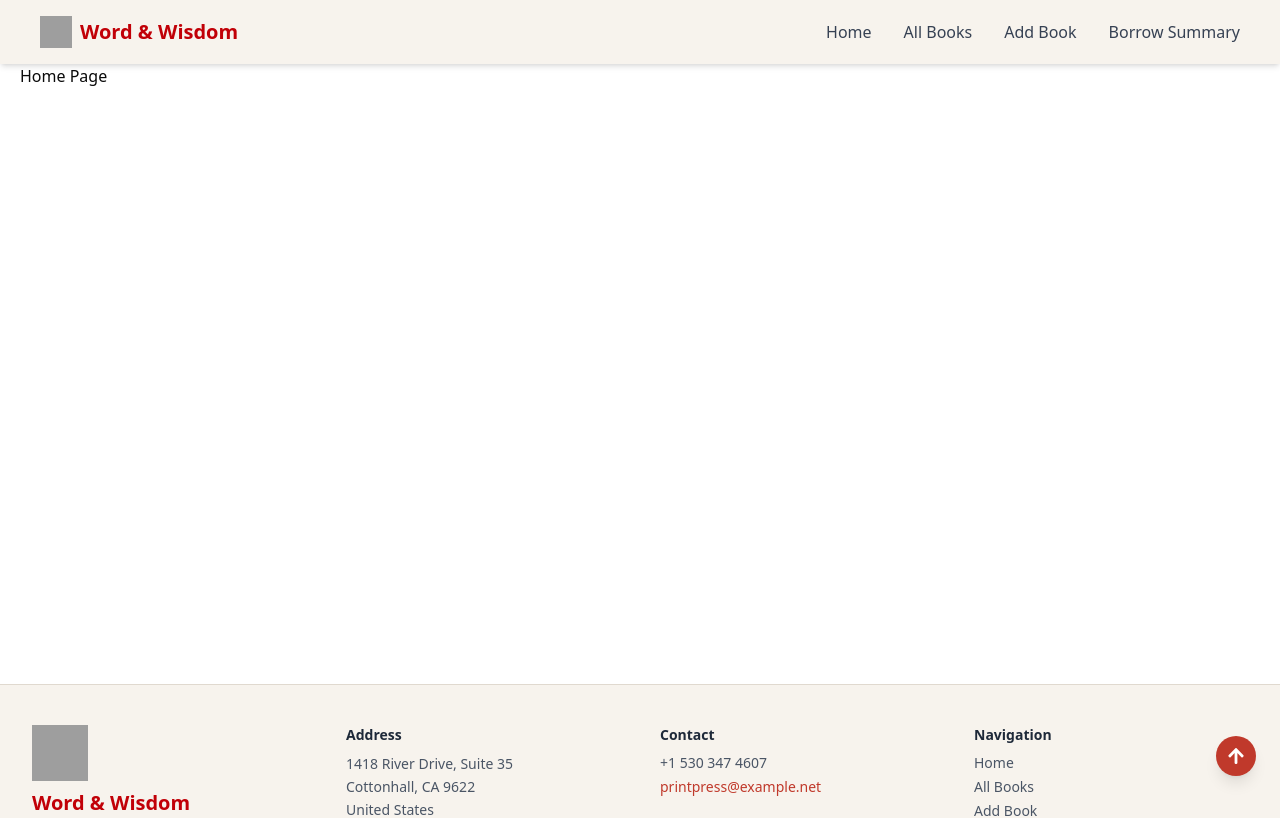
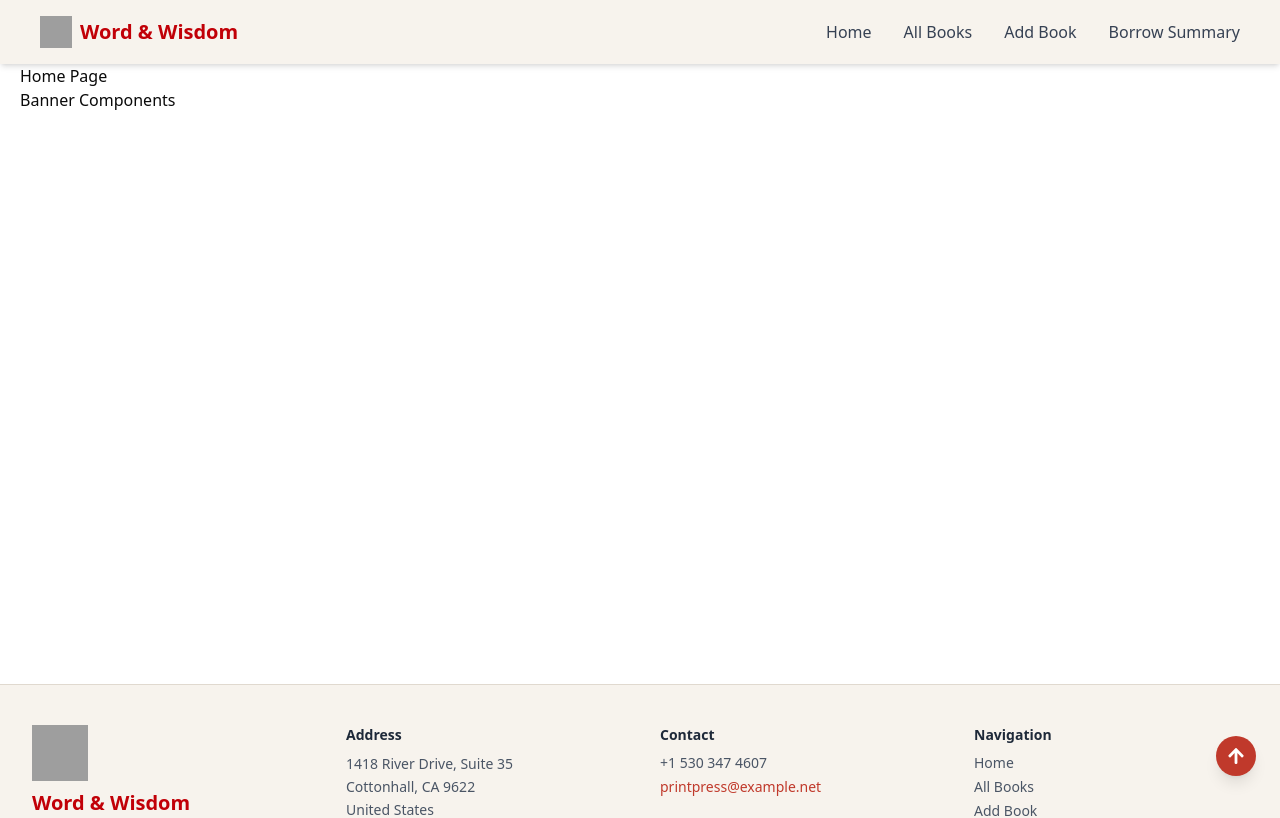
Before and after one commit to Rohithossain12/library-management-client, a React (Vite) app: page / in a window 1280 px wide. Shown: the top 818 px of the page. Built offline with nearby package versions, Linux system fonts and the light colour scheme; grey boxes are pictures that could not be loaded.

Commit message:
banner component added

```diff
--- /dev/null
+++ b/src/components/Banner.tsx
@@ -0,0 +1,7 @@
+export default function Banner(){
+    return(
+        <div>
+            <h1>Banner Components</h1>
+        </div>
+    )
+}
--- a/src/pages/Home.tsx
+++ b/src/pages/Home.tsx
@@ -1,9 +1,11 @@
+import Banner from "@/components/Banner";
 
 
 export default function Home() {
     return (
         <div>
             <h1>Home Page</h1>
+            <Banner/>
 
         </div>
     )
```
